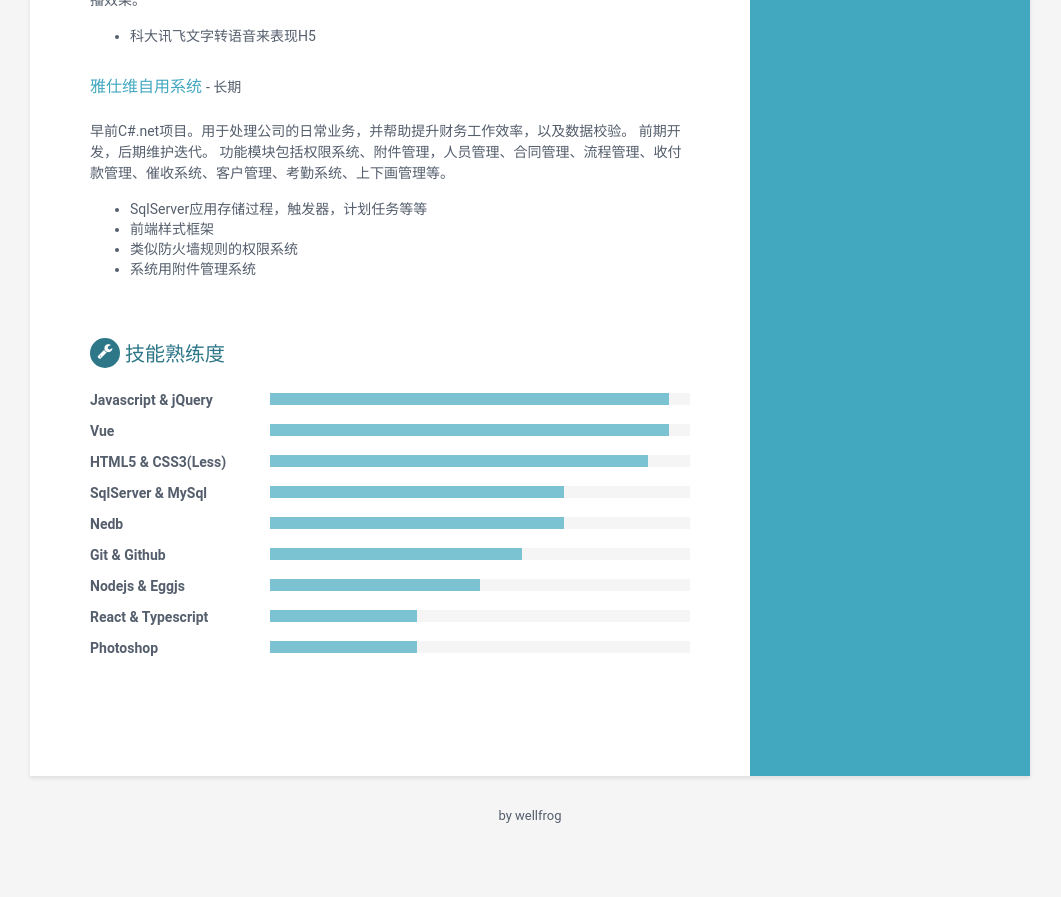
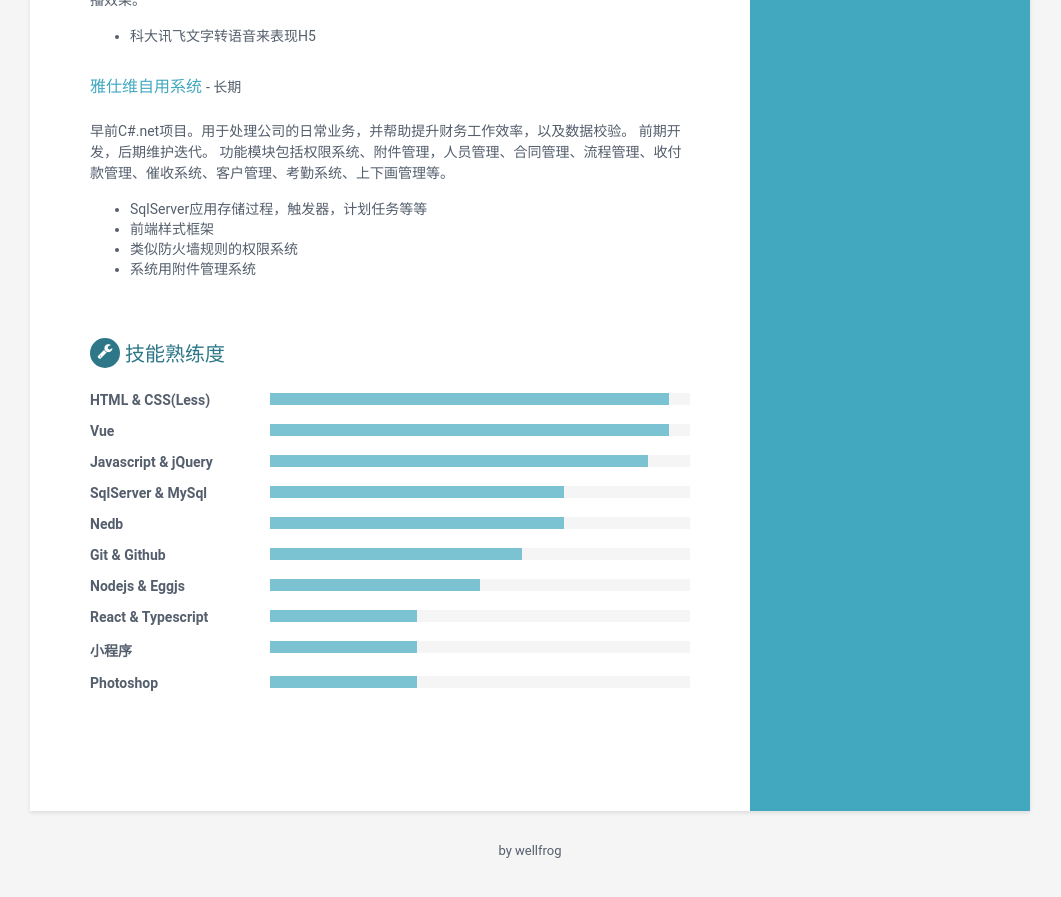
Before and after one commit to wellfrog16/cv, a Jekyll site: the page built from index.html, in a window 1280 px wide and 900 px high, scrolled down 3984 px. Shown: the top 897 px of the window, without its empty margins (110-1171 px from the left). Built offline with Jekyll 4.4.1, drawn with Linux system fonts in a browser that asks for light colours; before the commit the page ends 4849 px from its top, so only the background shows below that.

Commit message:
资料更新

```diff
--- a/_data/data.yml
+++ b/_data/data.yml
@@ -263,13 +263,13 @@ skills:
     title: 技能熟练度
 
     toolset:
-      - name: Javascript & jQuery
+      - name: HTML & CSS(Less)
         level: 95%
 
       - name: Vue
         level: 95%
 
-      - name: HTML5 & CSS3(Less)
+      - name: Javascript & jQuery
         level: 90%
 
       - name: SqlServer & MySql
@@ -287,6 +287,9 @@ skills:
       - name: React & Typescript
         level: 35%
 
+      - name: 小程序
+        level: 35%
+
       - name: Photoshop
         level: 35%
 
```
